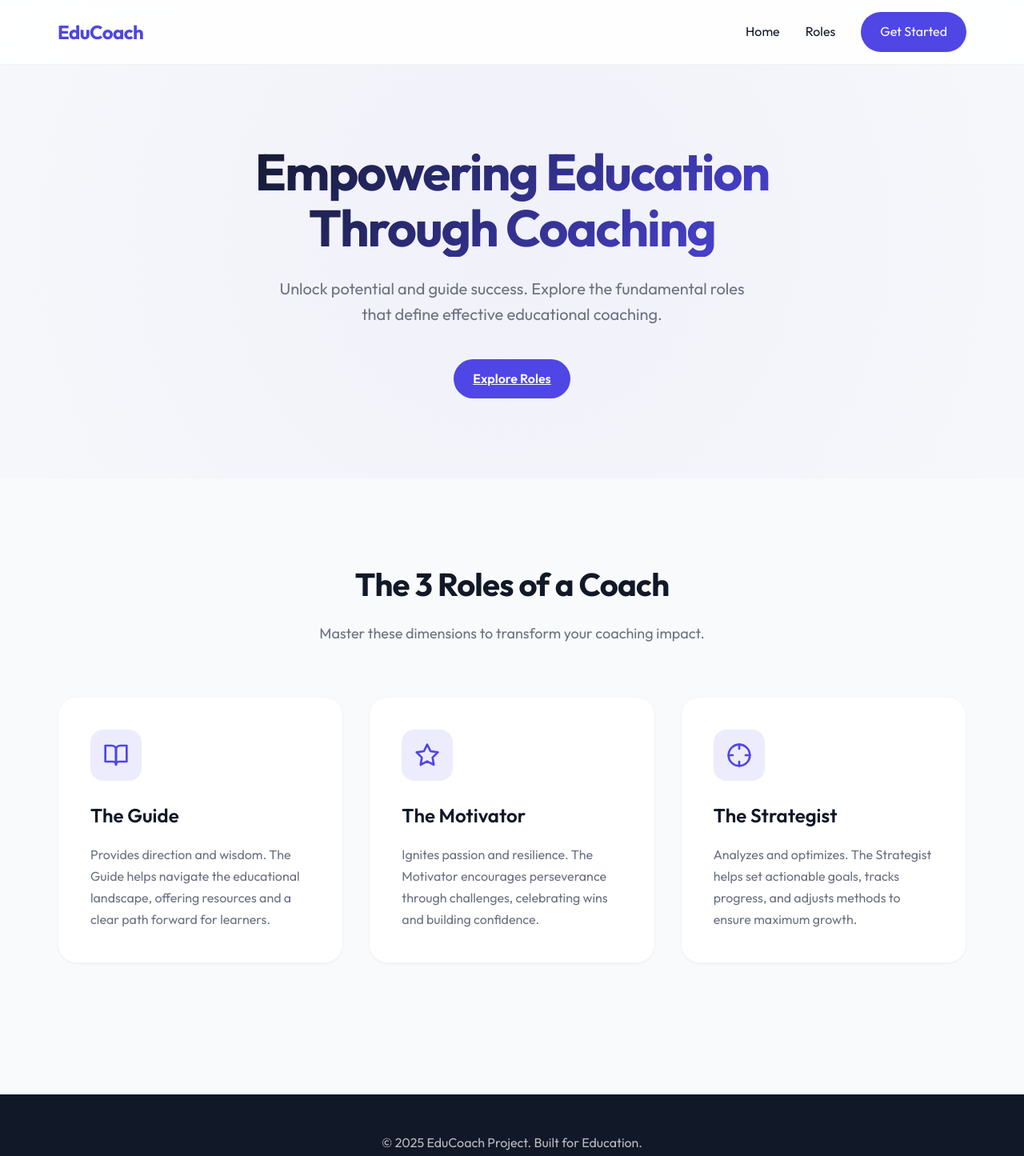
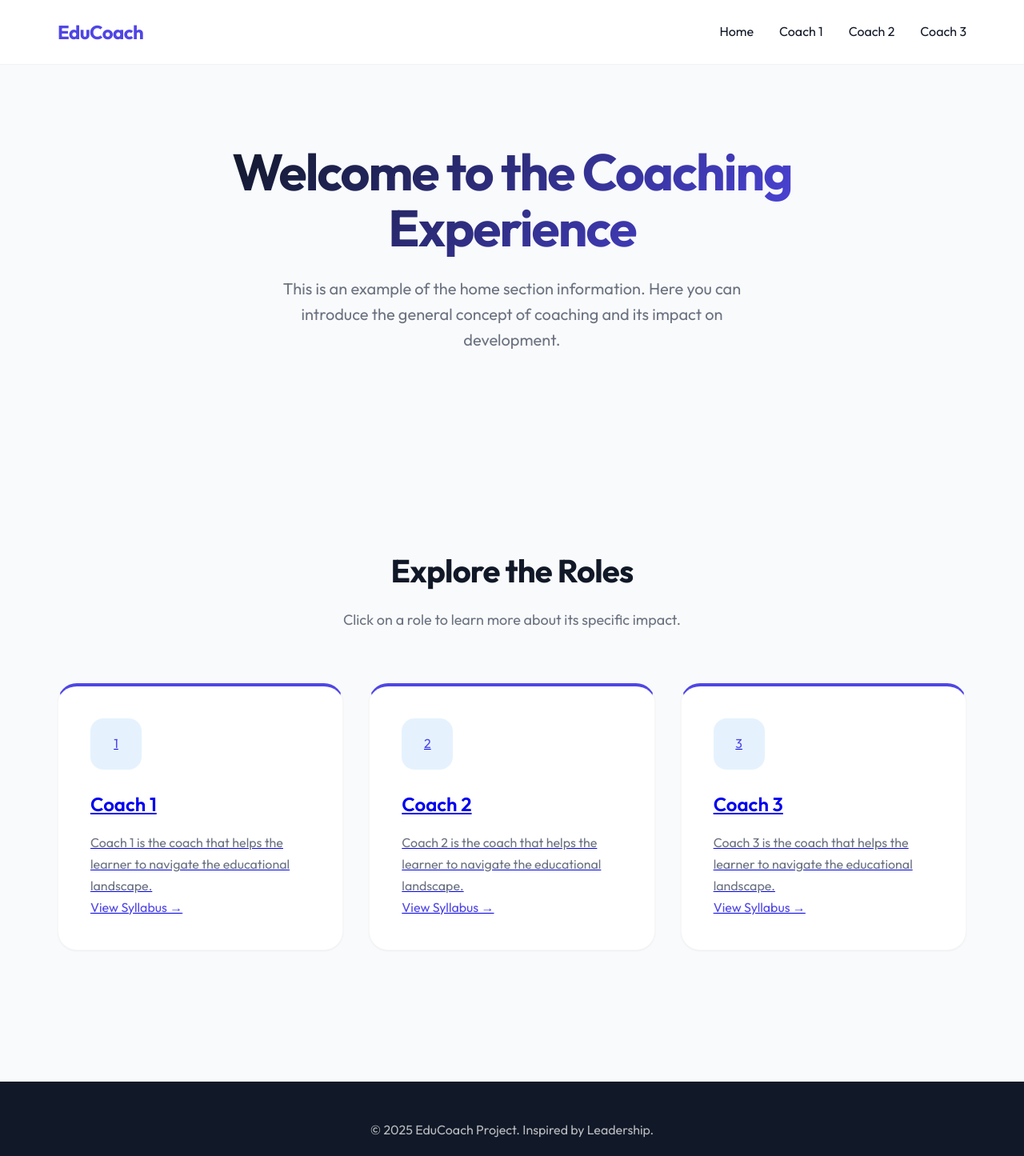
Before and after one commit to Netexus/edu-coach, a plain HTML site: page index.html in a window 1280 px wide. Shown: the top 1445 px of the page at 80% size. Drawn offline with Linux system fonts and the light colour scheme.

Commit message:
Update navigation and content in index.html

```diff
--- a/index.html
+++ b/index.html
@@ -1,5 +1,6 @@
 <!DOCTYPE html>
 <html lang="en">
+
 <head>
     <meta charset="UTF-8">
     <meta name="viewport" content="width=device-width, initial-scale=1.0">
@@ -8,64 +9,70 @@
     <link rel="stylesheet" href="styles.css">
     <link rel="preconnect" href="https://fonts.googleapis.com">
     <link rel="preconnect" href="https://fonts.gstatic.com" crossorigin>
-    <link href="https://fonts.googleapis.com/css2?family=Outfit:wght@300;400;600;700&display=swap" rel="stylesheet">
+    <link href="https://fonts.googleapis.com/css2?family=Outfit:wght@300;400;600;700;800&display=swap" rel="stylesheet">
 </head>
+
 <body>
     <header class="header">
         <nav class="nav container">
             <a href="#" class="logo">EduCoach</a>
             <ul class="nav-links">
-                <li><a href="#hero">Home</a></li>
-                <li><a href="#roles">Roles</a></li>
-                <li><a href="#contact" class="btn-primary">Get Started</a></li>
+                <li><a href="index.html" class="active">Home</a></li>
+                <li><a href="coach1.html">Coach 1</a></li>
+                <li><a href="coach2.html">Coach 2</a></li>
+                <li><a href="coach3.html">Coach 3</a></li>
             </ul>
         </nav>
     </header>
 
     <main>
-        <section id="hero" class="hero">
+        <!-- Home Section -->
+        <section id="home" class="hero">
             <div class="container hero-content">
-                <h1>Empowering Education Through Coaching</h1>
-                <p>Unlock potential and guide success. Explore the fundamental roles that define effective educational coaching.</p>
-                <a href="#roles" class="btn-primary">Explore Roles</a>
+                <h1>Welcome to the Coaching Experience</h1>
+                <p>This is an example of the home section information. Here you can introduce the general concept of
+                    coaching and its impact on development.</p>
             </div>
-            <div class="hero-background"></div>
         </section>
 
-        <section id="roles" class="roles section-padding">
+        <!-- Roles Summary Section -->
+        <section class="section-padding">
             <div class="container">
-                <div class="section-header">
-                    <h2>The 3 Roles of a Coach</h2>
-                    <p>Master these dimensions to transform your coaching impact.</p>
+                <div class="section-header" style="text-align: center; margin-bottom: 4rem;">
+                    <h2>Explore the Roles</h2>
+                    <p>Click on a role to learn more about its specific impact.</p>
                 </div>
 
                 <div class="roles-grid">
-                    <!-- Role 1 -->
-                    <div class="role-card">
-                        <div class="icon-wrapper">
-                            <svg xmlns="http://www.w3.org/2000/svg" width="32" height="32" viewBox="0 0 24 24" fill="none" stroke="currentColor" stroke-width="2" stroke-linecap="round" stroke-linejoin="round"><path d="M2 3h6a4 4 0 0 1 4 4v14a3 3 0 0 0-3-3H2z"></path><path d="M22 3h-6a4 4 0 0 0-4 4v14a3 3 0 0 1 3-3h7z"></path></svg>
+                    <!-- Role 1 Card -->
+                    <a href="coach1.html" class="role-card" style="border-top: 4px solid var(--primary);">
+                        <div class="icon-wrapper" style="color: var(--primary); background: rgba(3, 126, 243, 0.1);">
+                            1
                         </div>
-                        <h3>The Guide</h3>
-                        <p>Provides direction and wisdom. The Guide helps navigate the educational landscape, offering resources and a clear path forward for learners.</p>
-                    </div>
+                        <h3>Coach 1</h3>
+                        <p>Coach 1 is the coach that helps the learner to navigate the educational landscape.</p>
+                        <span class="link-text" style="color: var(--primary);">View Syllabus &rarr;</span>
+                    </a>
 
-                    <!-- Role 2 -->
-                    <div class="role-card">
-                        <div class="icon-wrapper">
-                            <svg xmlns="http://www.w3.org/2000/svg" width="32" height="32" viewBox="0 0 24 24" fill="none" stroke="currentColor" stroke-width="2" stroke-linecap="round" stroke-linejoin="round"><polygon points="12 2 15.09 8.26 22 9.27 17 14.14 18.18 21.02 12 17.77 5.82 21.02 7 14.14 2 9.27 8.91 8.26 12 2"></polygon></svg>
+                    <!-- Role 2 Card -->
+                    <a href="coach2.html" class="role-card" style="border-top: 4px solid var(--primary);">
+                        <div class="icon-wrapper" style="color: var(--primary); background: rgba(3, 126, 243, 0.1);">
+                            2
                         </div>
-                        <h3>The Motivator</h3>
-                        <p>Ignites passion and resilience. The Motivator encourages perseverance through challenges, celebrating wins and building confidence.</p>
-                    </div>
+                        <h3>Coach 2</h3>
+                        <p>Coach 2 is the coach that helps the learner to navigate the educational landscape.</p>
+                        <span class="link-text" style="color: var(--primary);">View Syllabus &rarr;</span>
+                    </a>
 
-                    <!-- Role 3 -->
-                    <div class="role-card">
-                        <div class="icon-wrapper">
-                            <svg xmlns="http://www.w3.org/2000/svg" width="32" height="32" viewBox="0 0 24 24" fill="none" stroke="currentColor" stroke-width="2" stroke-linecap="round" stroke-linejoin="round"><circle cx="12" cy="12" r="10"></circle><line x1="22" y1="12" x2="18" y2="12"></line><line x1="6" y1="12" x2="2" y2="12"></line><line x1="12" y1="6" x2="12" y2="2"></line><line x1="12" y1="22" x2="12" y2="18"></line></svg>
+                    <!-- Role 3 Card -->
+                    <a href="coach3.html" class="role-card" style="border-top: 4px solid var(--primary);">
+                        <div class="icon-wrapper" style="color: var(--primary); background: rgba(3, 126, 243, 0.1);">
+                            3
                         </div>
-                        <h3>The Strategist</h3>
-                        <p>Analyzes and optimizes. The Strategist helps set actionable goals, tracks progress, and adjusts methods to ensure maximum growth.</p>
-                    </div>
+                        <h3>Coach 3</h3>
+                        <p>Coach 3 is the coach that helps the learner to navigate the educational landscape.</p>
+                        <span class="link-text" style="color: var(--primary);">View Syllabus &rarr;</span>
+                    </a>
                 </div>
             </div>
         </section>
@@ -73,10 +80,11 @@
 
     <footer class="footer">
         <div class="container">
-            <p>&copy; 2025 EduCoach Project. Built for Education.</p>
+            <p>&copy; 2025 EduCoach Project. Inspired by Leadership.</p>
         </div>
     </footer>
 
     <script src="script.js"></script>
 </body>
+
 </html>
```
